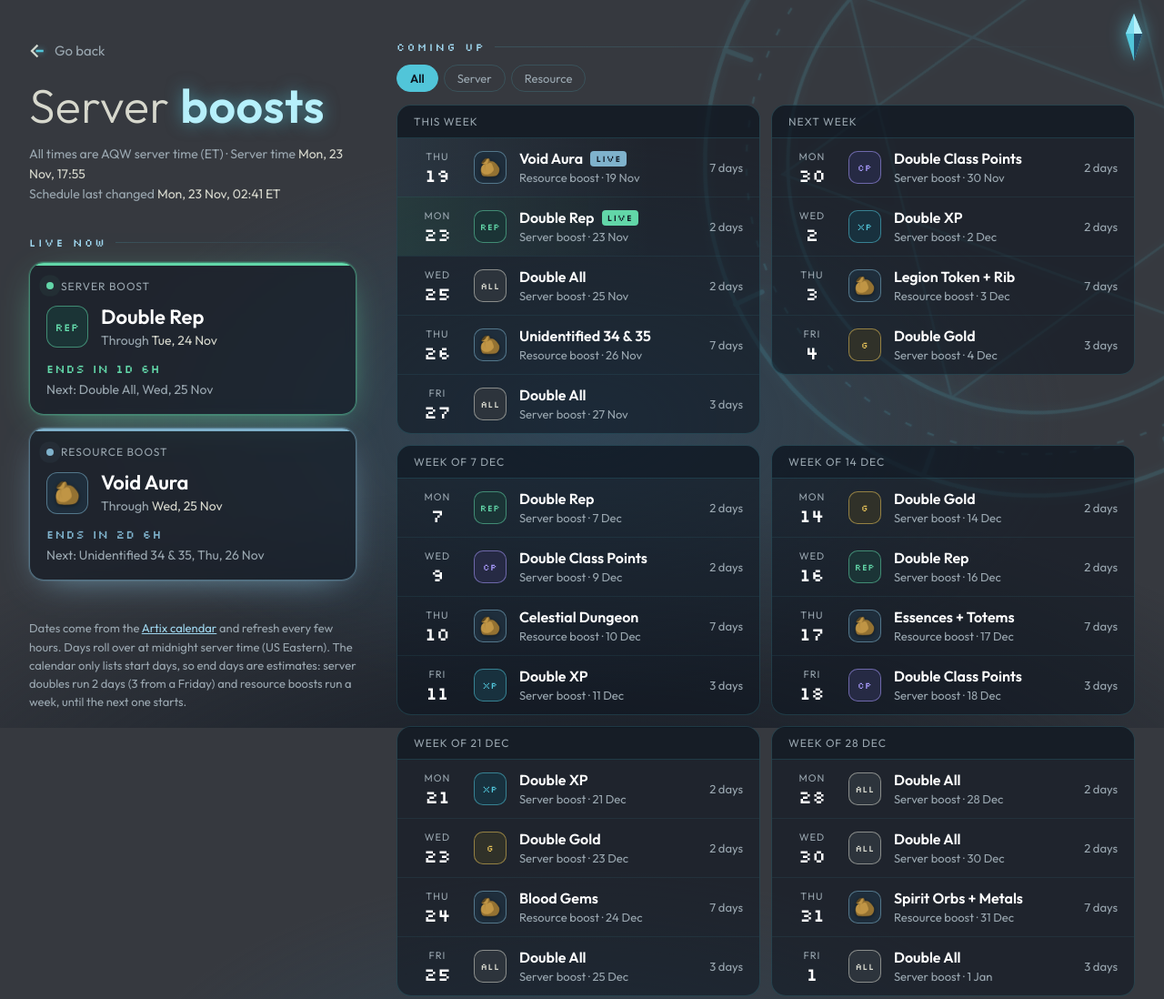
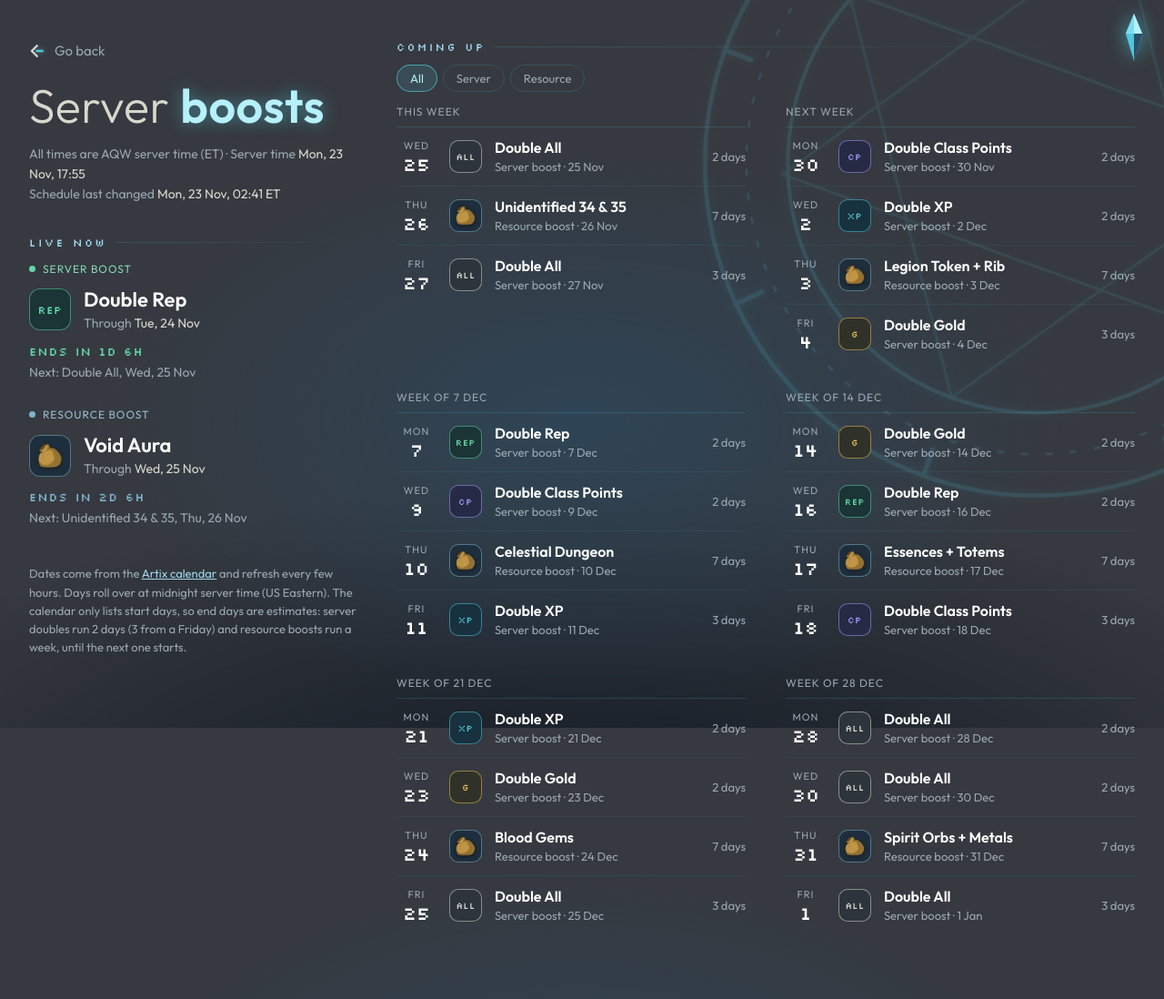
Before and after one commit to icefritz/icefritz.me, a plain HTML site: page boosts/index.html in a window 1280 px wide. Shown: the top 1098 px of the page at 91% size. Drawn offline with Linux system fonts and the light colour scheme.

Commit message:
Quieter tool pages: rules instead of cards, glow removed
Boosts and checklist drop the glass cards, glows, stripes and pulsing dot
in favour of thin rules and plain headers, closer to home. Live boosts now
appear once, in Live now; the week list shows only upcoming boosts.

Co-Authored-By: Claude Haiku 5.5 <noreply@anthropic.com>

```diff
--- a/boosts/index.html
+++ b/boosts/index.html
@@ -24,23 +24,23 @@
 
 section{margin-bottom:38px}
 
-.now{display:grid;grid-template-columns:repeat(auto-fit,minmax(min(100%,300px),1fr));gap:14px}
-.card{position:relative;overflow:hidden;background:var(--panel);border:1px solid var(--edge);border-radius:16px;padding:18px 18px 18px;backdrop-filter:blur(6px);-webkit-backdrop-filter:blur(6px)}
-.card.live{border-color:color-mix(in srgb,var(--k) 55%,transparent);box-shadow:0 0 0 1px color-mix(in srgb,var(--k) 18%,transparent),0 10px 40px -18px var(--k)}
-.card.live::before{content:"";position:absolute;inset:0 0 auto;height:3px;background:var(--k)}
+.now{display:grid;grid-template-columns:repeat(auto-fit,minmax(min(100%,300px),1fr));gap:30px 36px}
+.card{position:relative}
 .card .group{font-size:12px;letter-spacing:.08em;text-transform:uppercase;color:var(--muted);display:flex;align-items:center;gap:8px}
-.pulse{width:8px;height:8px;border-radius:50%;background:var(--k);box-shadow:0 0 0 0 var(--k);animation:pulse 2s infinite}
-@keyframes pulse{70%{box-shadow:0 0 0 8px transparent}100%{box-shadow:0 0 0 0 transparent}}
+.card.live .group{color:color-mix(in srgb,var(--k) 70%,var(--frost))}
+.dot{width:7px;height:7px;border-radius:50%;background:var(--k)}
 .card .row{display:flex;align-items:center;gap:14px;margin-top:14px}
 .card .title{font-size:22px;font-weight:600;line-height:1.15;color:#fff}
 .card .when{margin-top:4px;color:var(--muted);font-size:14px}
+.card .next{margin-top:6px}
 .card .when b{color:var(--frost);font-weight:400}
 .card .left{margin-top:14px;font-family:"Silkscreen",monospace;font-size:13px;letter-spacing:.08em;color:var(--k)}
 .card.idle .title{color:var(--frost);font-weight:400;font-size:18px}
+.card.idle .title b{color:#fff;font-weight:600}
 .card.idle .row{opacity:.85}
 
 .badge{flex:none;display:grid;place-items:center;width:46px;height:46px;border-radius:12px;background:color-mix(in srgb,var(--k) 16%,var(--abyss));border:1px solid color-mix(in srgb,var(--k) 55%,transparent);color:var(--k);font-family:"Silkscreen",monospace;font-size:12px;letter-spacing:.04em}
-.badge svg{width:18px;height:auto;filter:drop-shadow(0 0 6px color-mix(in srgb,var(--k) 70%,transparent))}
+.badge svg{width:18px;height:auto}
 .badge.sm{width:36px;height:36px;border-radius:10px;font-size:10px}
 .badge.sm svg{width:14px}
 .badge img{width:30px;height:auto;filter:drop-shadow(0 1px 2px rgba(0,0,0,.5))}
@@ -49,14 +49,13 @@ section{margin-bottom:38px}
 .filters{display:flex;gap:6px;margin:-2px 0 14px;flex-wrap:wrap}
 .filters button{font:inherit;font-size:13px;color:var(--muted);background:transparent;border:1px solid var(--edge);border-radius:999px;padding:6px 14px;cursor:pointer;transition:color .15s,border-color .15s,background .15s}
 .filters button:hover{color:var(--frost)}
-.filters button[aria-pressed="true"]{color:var(--abyss);background:var(--ice);border-color:var(--ice);font-weight:600}
+.filters button[aria-pressed="true"]{color:var(--ice-hi);background:color-mix(in srgb,var(--ice) 14%,transparent);border-color:color-mix(in srgb,var(--ice) 70%,transparent)}
 
-.list{list-style:none;padding:0;margin:0;display:grid;gap:12px;align-items:start}
-.wk{background:var(--panel);border:1px solid var(--edge);border-radius:16px;overflow:hidden}
+.list{list-style:none;padding:0;margin:0;display:grid;gap:30px 44px;align-items:start}
 .wk-items{list-style:none;padding:0;margin:0}
 .wk-items .item:first-child{border-top:0}
-.week{margin:0;font-weight:400;padding:10px 18px;font-size:12px;letter-spacing:.08em;text-transform:uppercase;color:var(--muted);background:rgba(13,21,32,.45);border-bottom:1px solid var(--edge)}
-.item{display:grid;grid-template-columns:52px 36px 1fr auto;align-items:center;gap:14px;padding:12px 18px;border-top:1px solid rgba(81,197,217,.08)}
+.week{margin:0;font-weight:400;padding:0 0 9px;font-size:12px;letter-spacing:.08em;text-transform:uppercase;color:var(--muted);border-bottom:1px solid var(--edge)}
+.item{display:grid;grid-template-columns:44px 36px 1fr auto;align-items:center;gap:14px;padding:12px 0;border-top:1px solid rgba(81,197,217,.08)}
 .date{text-align:center;line-height:1}
 .date .dow{display:block;font-size:11px;letter-spacing:.1em;text-transform:uppercase;color:var(--muted)}
 .date .day{display:block;margin-top:4px;font-family:"Silkscreen",monospace;font-size:20px;color:#fff}
@@ -64,9 +63,7 @@ section{margin-bottom:38px}
 .item .what b{display:block;font-weight:600;color:#fff;overflow-wrap:anywhere}
 .item .what span{font-size:13px;color:var(--muted)}
 .item .len{font-size:13px;color:var(--muted);white-space:nowrap}
-.item.is-live{background:linear-gradient(90deg,color-mix(in srgb,var(--k) 12%,transparent),transparent 70%)}
-.item .what .chip{font-weight:400;display:inline-block;font-family:"Silkscreen",monospace;font-size:10px;letter-spacing:.08em;color:var(--abyss);background:var(--k);border-radius:4px;padding:2px 6px;margin-left:8px;vertical-align:2px}
-.empty{padding:22px 18px;color:var(--muted)}
+.empty{padding:12px 0;color:var(--muted)}
 
 .note{color:var(--muted);font-size:13px;line-height:1.55;max-width:60ch}
 .note a{color:var(--plate)}
@@ -79,11 +76,10 @@ section{margin-bottom:38px}
   .list{grid-template-columns:repeat(auto-fill,minmax(360px,1fr))}
 }
 @media (max-width:520px){
-  .item{grid-template-columns:44px 32px 1fr;gap:12px;padding:12px 14px}
+  .item{grid-template-columns:40px 32px 1fr;gap:12px}
   .item .len{grid-column:3;margin-top:-6px}
   .badge.sm{width:32px;height:32px}
 }
-@media (prefers-reduced-motion:reduce){.pulse{animation:none}}
 </style>
 </head>
 <body class="page">
@@ -184,18 +180,18 @@ section{margin-bottom:38px}
     if (live) {
       var last = new Date(d(live.end) - DAY);
       return '<article class="card live" style="--k:var(--k-' + live.kind + ')">' +
-        '<div class="group"><span class="pulse"></span>' + label + "</div>" +
+        '<div class="group"><span class="dot" aria-hidden="true"></span>' + label + "</div>" +
         '<div class="row">' + badge(live) + "<div>" +
         '<div class="title">' + esc(title(live)) + "</div>" +
         '<div class="when">Through <b>' + fmt(last) + "</b></div></div></div>" +
         '<div class="left">' + endsWords(d(live.end), t) + "</div>" +
-        (next ? '<div class="when" style="margin-top:6px">Next: ' + esc(title(next)) + ", " + fmt(d(next.start)) + "</div>" : "") +
+        (next ? '<div class="when next">Next: ' + esc(title(next)) + ", " + fmt(d(next.start)) + "</div>" : "") +
         "</article>";
     }
     return '<article class="card idle" style="--k:var(--k-' + (next ? next.kind : "resource") + ')">' +
       '<div class="group">' + label + "</div>" +
       '<div class="row">' + (next ? badge(next) : "") + "<div>" +
-      '<div class="title">' + (next ? "Next: <b style='color:#fff;font-weight:600'>" + esc(title(next)) + "</b>" : "Nothing scheduled") + "</div>" +
+      '<div class="title">' + (next ? "Next: <b>" + esc(title(next)) + "</b>" : "Nothing scheduled") + "</div>" +
       (next ? '<div class="when">Starts <b>' + fmt(d(next.start)) + "</b>, " + inWords(days(t, d(next.start))) + "</div>" : "") +
       "</div></div></article>";
   }
@@ -215,18 +211,18 @@ section{margin-bottom:38px}
     if (clock) clock.textContent = serverClock();
     document.getElementById("now").innerHTML = card("core", "Server boost", t) + card("resource", "Resource boost", t);
     var rows = data.filter(function (b) {
-      return d(b.end) > t && (filter === "all" || b.group === filter);
+      return d(b.start) > t && (filter === "all" || b.group === filter);
     });
     var html = "", lastWeek = "";
     rows.forEach(function (b) {
-      var s = d(b.start), e = d(b.end), live = s <= t && t < e;
-      var wk = weekLabel(live ? t : s, t);
+      var s = d(b.start), e = d(b.end);
+      var wk = weekLabel(s, t);
       if (wk !== lastWeek) { html += (lastWeek ? "</ol></li>" : "") + '<li class="wk"><h3 class="week">' + wk + '</h3><ol class="wk-items">'; lastWeek = wk; }
       var len = days(s, e);
-      html += '<li class="item' + (live ? " is-live" : "") + '" style="--k:var(--k-' + b.kind + ')">' +
+      html += '<li class="item" style="--k:var(--k-' + b.kind + ')">' +
         '<span class="date"><span class="dow">' + fmt(s, { weekday: "short" }) + '</span><span class="day">' + s.getDate() + "</span></span>" +
         badge(b, true) +
-        '<span class="what"><b>' + esc(title(b)) + (live ? '<span class="chip">LIVE</span>' : "") + "</b>" +
+        '<span class="what"><b>' + esc(title(b)) + "</b>" +
         "<span>" + (b.group === "core" ? "Server boost" : "Resource boost") + " · " + fmt(s, { day: "numeric", month: "short" }) + "</span></span>" +
         '<span class="len">' + len + (len === 1 ? " day" : " days") + "</span></li>";
     });
```
Also changed, not shown: checklist/index.html (+18 -23 lines).
